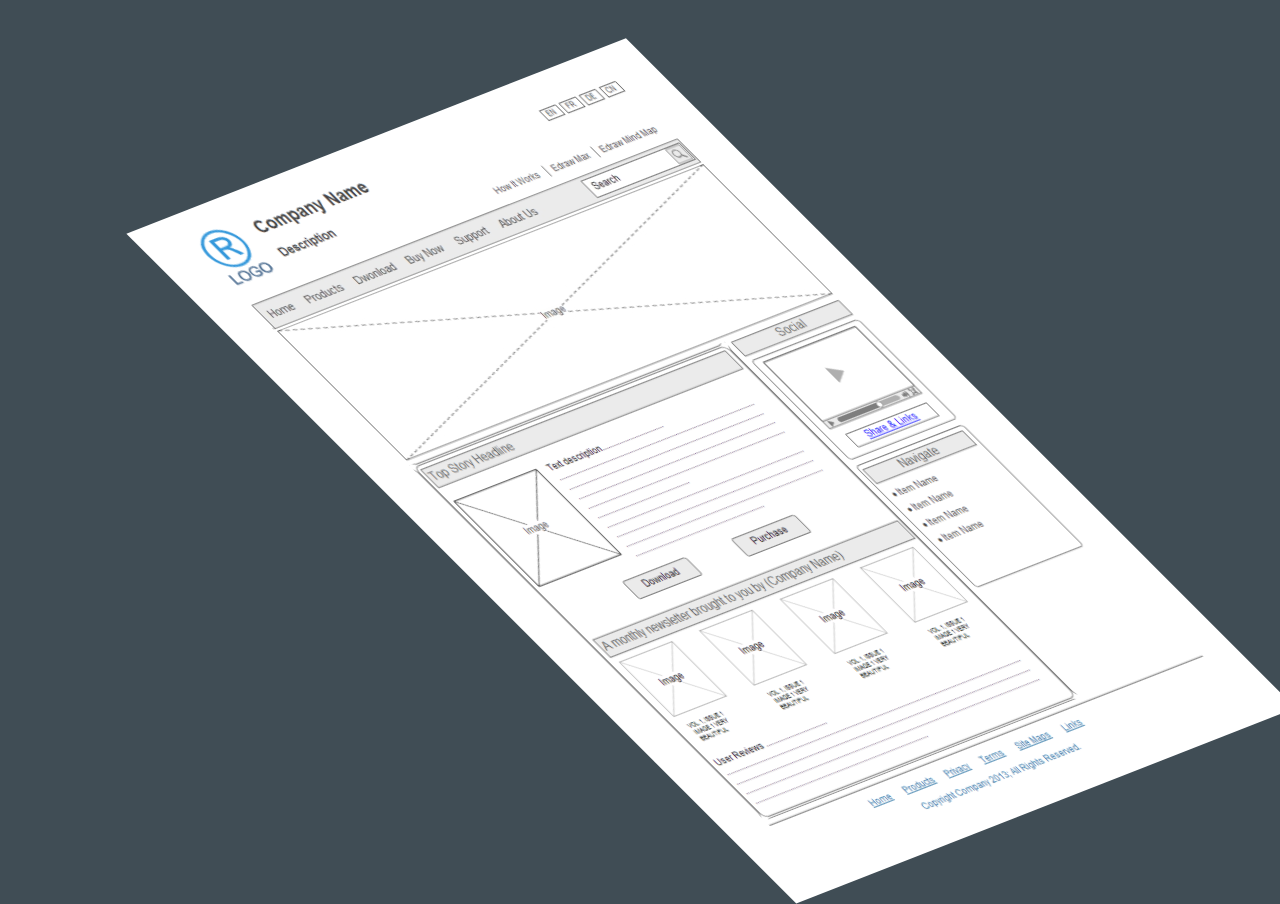
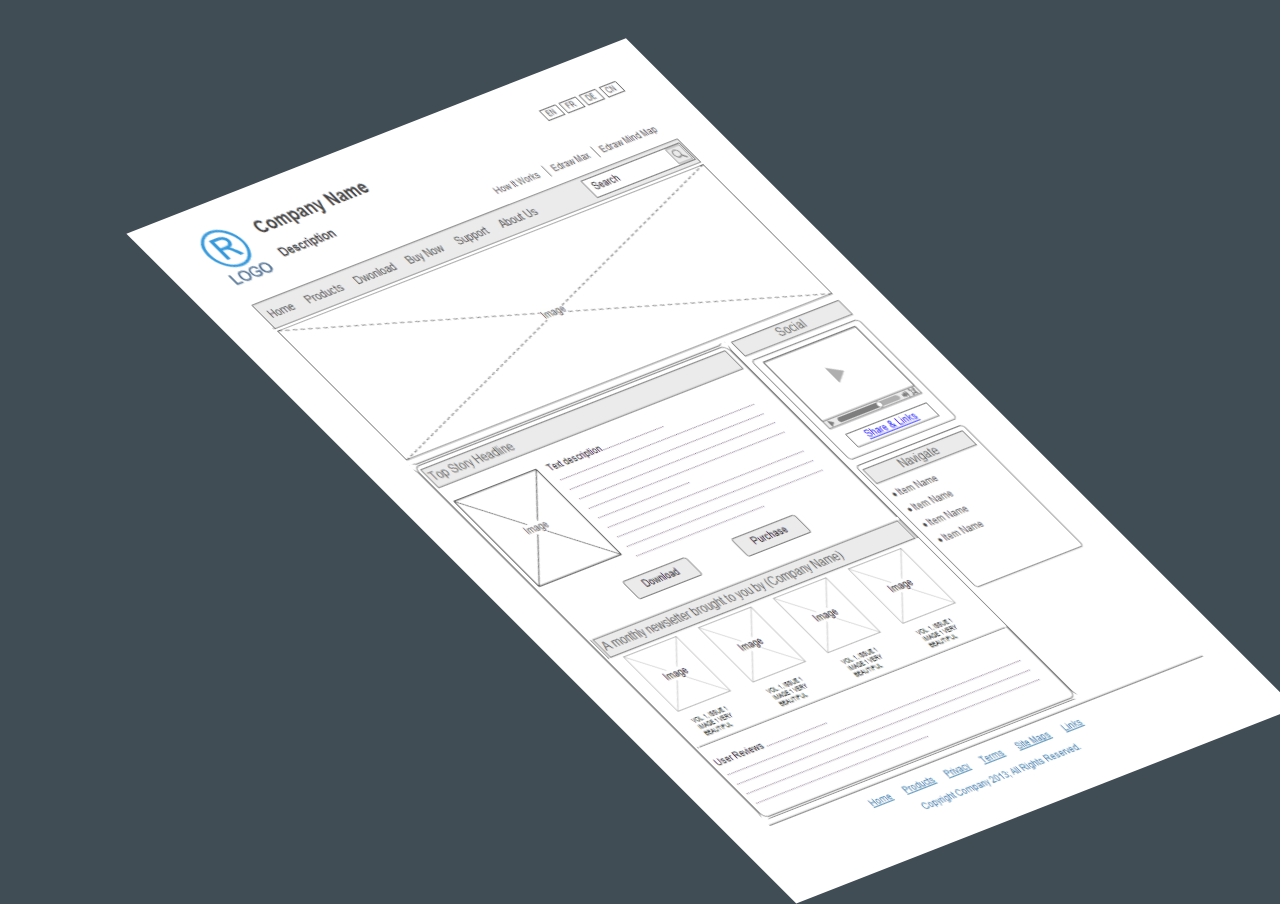
Before and after one commit to GELight/page-structure-review, a website: page src/index.html in a window 1280 px wide. Shown: the top 904 px of the page. Drawn offline with nearby package versions, Linux system fonts and the light colour scheme; files that its build step writes are made by us from their sources; files whose address does not match are found by name.

Commit message:
Improved example...

```diff
--- a/src/index.html
+++ b/src/index.html
@@ -15,7 +15,12 @@
 
       <div class="sensitiv content-area">
         <img src="static/img/content-area-article.png" class="sensitiv article" />
-        <img src="static/img/content-area-galery.png" class="sensitiv galery" />
+        <div class="sensitiv galery">
+          <img src="static/img/content-area-galery-item.png" class="sensitiv galery-item" />
+          <img src="static/img/content-area-galery-item.png" class="sensitiv galery-item" />
+          <img src="static/img/content-area-galery-item.png" class="sensitiv galery-item" />
+          <img src="static/img/content-area-galery-item.png" class="sensitiv galery-item" />
+        </div>
         <img src="static/img/content-area-reviews.png" class="sensitiv reviews" />
       </div>
 
--- a/src/sass/styles.scss
+++ b/src/sass/styles.scss
@@ -37,8 +37,16 @@ body {
         &:hover {
             z-index: 1;
             transform: translate(10px, -10px);
-            box-shadow: -1em 2em 4em rgba(0,0,0,.3);
-            border: 2px dashed rgba(0, 131, 253, 0.8)
+            box-shadow: -1em 1em 1em rgba(0, 0, 0, 0.3);
+            border: 2px dashed rgb(253, 0, 0);
+            opacity: 1;
+
+            & .sensitiv:hover {
+                border: 2px dashed rgb(0, 67, 253);
+                & .sensitiv:hover {
+                    border: 2px dashed rgb(253, 0, 0);
+                }
+            }
         }
     }
 
@@ -50,7 +58,17 @@ body {
         background: url(../img/content-area-background.png) 100%;
     }
     .article { top: 40px; left: 3px; };
-    .galery { top: 200px; left: 3px; };
+    .galery {
+        width: 368px; height: 124px;
+        background: url(../img/content-area-galery-background.png) 100%;
+        top: 200px; left: 3px;
+        .galery-item {
+            &:nth-child(1) { top: 23px; left: 10px; }
+            &:nth-child(2) { top: 23px; left: 100px; }
+            &:nth-child(3) { top: 23px; left: 190px; }
+            &:nth-child(4) { top: 23px; left: 280px; }
+        };
+    };
     .reviews { top: 340px; left: 3px; };
 
     .social { top: 285px; left: 426px; }
```
Also changed, not shown: dist/index.html, dist/static/css/styles.css, dist/static/img/content-area-galery-background.png (added), dist/static/img/content-area-galery-item.png (added), src/assets/img/content-area-galery-background.png (added), src/assets/img/content-area-galery-item.png (added).
